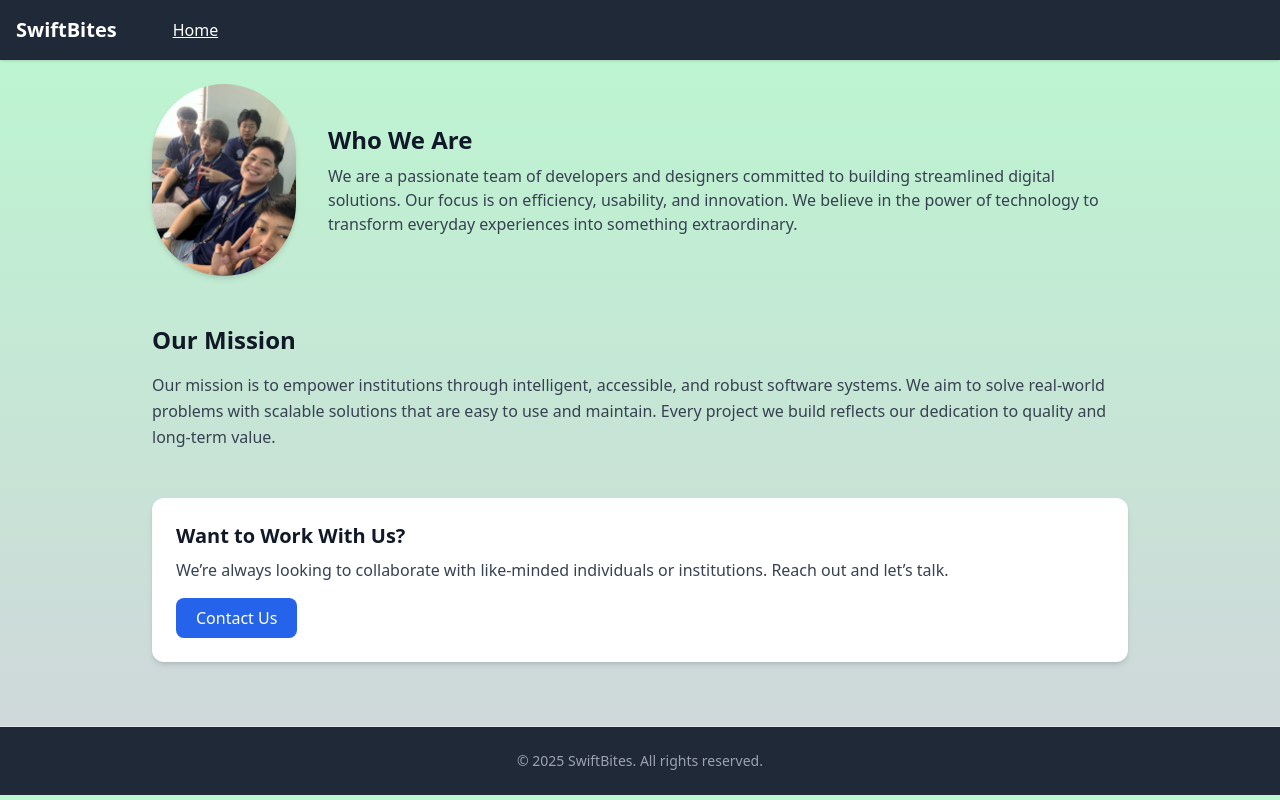
After one commit to cruzrowellt2024/Canteen-Site, a PHP site: page /about.php in a window 1280 px wide. The commit adds this page. Run offline with PHP 8.4, Linux system fonts and the light colour scheme; some libraries are stand-ins or nearby versions.

Commit message:
Last Version

```diff
--- /dev/null
+++ b/about.php
@@ -0,0 +1,61 @@
+<!DOCTYPE html>
+<html lang="en">
+
+<head>
+    <meta charset="UTF-8" />
+    <meta name="viewport" content="width=device-width, initial-scale=1" />
+    <title>SwiftBites</title>
+    <script src="https://cdn.tailwindcss.com"></script>
+</head>
+
+<body class="bg-gradient-to-b from-green-200 to-gray-300 text-gray-900">
+    <header class="bg-gray-800 shadow">
+        <div class="max-w-7xl mx-auto px-4 py-4 flex justify-between items-center">
+            <ul class="flex items-center space-x-4">
+                <h1 class="text-white text-xl font-bold mr-10">SwiftBites</h1>
+                <li><a href="index.php" class="text-white text-l underline">Home</a></li>
+            </ul>
+        </div>
+    </header>
+
+    <main class="max-w-5xl mx-auto p-6 space-y-12">
+
+        <section class="flex flex-col md:flex-row items-center gap-8">
+            <img src="Team.jpeg" alt="Team photo" class="w-48 h-48 rounded-full object-cover shadow-md" />
+            <div>
+                <h2 class="text-2xl font-semibold mb-2">Who We Are</h2>
+                <p class="text-gray-700">
+                    We are a passionate team of developers and designers committed to building streamlined digital solutions.
+                    Our focus is on efficiency, usability, and innovation. We believe in the power of technology to transform
+                    everyday experiences into something extraordinary.
+                </p>
+            </div>
+        </section>
+
+        <section>
+            <h2 class="text-2xl font-semibold mb-4">Our Mission</h2>
+            <p class="text-gray-700 leading-relaxed">
+                Our mission is to empower institutions through intelligent, accessible, and robust software systems.
+                We aim to solve real-world problems with scalable solutions that are easy to use and maintain. Every
+                project we build reflects our dedication to quality and long-term value.
+            </p>
+        </section>
+
+        <section class="bg-white rounded-xl p-6 shadow-md">
+            <h2 class="text-xl font-semibold mb-2">Want to Work With Us?</h2>
+            <p class="text-gray-700 mb-4">We’re always looking to collaborate with like-minded individuals or institutions. Reach out and let’s talk.</p>
+            <a href="contact.php" class="inline-block bg-blue-600 text-white px-5 py-2 rounded-lg hover:bg-blue-700 transition">
+                Contact Us
+            </a>
+        </section>
+
+    </main>
+
+    <footer class="bg-gray-800 border-t mt-10">
+        <div class="max-w-7xl mx-auto px-4 py-6 text-center text-sm text-gray-400">
+            © <?= date('Y') ?> SwiftBites. All rights reserved.
+        </div>
+    </footer>
+</body>
+
+</html>
--- a/index.php
+++ b/index.php
@@ -55,7 +55,7 @@ $products = $stmt->fetchAll(PDO::FETCH_ASSOC);
       <ul class="flex items-center space-x-4">
         <h1 class="text-white text-xl font-bold mr-10">SwiftBites</h1>
         <li><a href="index.php" class="text-white text-l underline">Home</a></li>
-        <li><a href="#" class="text-white text-l underline">About</a></li>
+        <li><a href="about.php" class="text-white text-l underline">About</a></li>
       </ul>
       <nav class="flex items-center space-x-4">
         <form method="GET" action="<?= htmlspecialchars($_SERVER['PHP_SELF']) ?>" class="ml-4 flex space-x-2 items-center">
```
Also changed, not shown: authenticate/dashboard.php (+87 -7 lines), canteen_db.sql (+7 -0 lines), contact.php (added, +65 -0 lines), Team.jpeg (added), uploads/683092b94c79c_stall1.jpeg (added), uploads/683092e4eab55_stall2.jpeg (added), uploads/6830937c18801_tocino.jpg (added), uploads/6830939390392_buttermilk-fried-chicken-2.jpg (added), uploads/683093a7582c1_hotdog.jpeg (added), uploads/683093c498373_sisig.jpg (added), uploads/683093d806e15_burger.jpeg (added), uploads/683093e729ec8_siomairice.jpeg (added), 1 other file.
